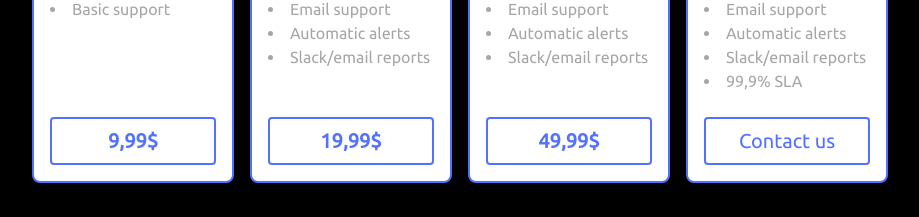
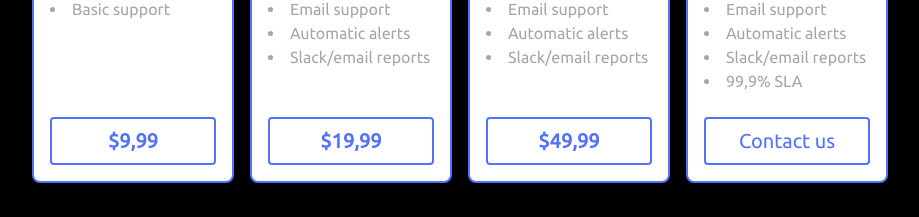
Before and after one commit to apilytics/apilytics, a Next.js app: page / in a window 1280 px wide. Shown: the part 2219-2436 px from the top of the page, without its empty margins (180-1099 px from the left). Built offline with nearby package versions, Linux system fonts and the light colour scheme.

Commit message:
Move dollar signs in front of the values in pricing plans 🤑

```diff
--- a/src/pages/index.tsx
+++ b/src/pages/index.tsx
@@ -155,7 +155,7 @@ const Home: NextPage = () => {
             </ul>
           </div>
           <div className="mt-6 outline-primary rounded p-2">
-            <h3 className="text-xl text-primary">9,99$</h3>
+            <h3 className="text-xl text-primary">$9,99</h3>
           </div>
         </div>
         <div className="bg-white rounded-lg p-4 outline-primary flex flex-col justify-between">
@@ -170,7 +170,7 @@ const Home: NextPage = () => {
             </ul>
           </div>
           <div className="mt-6 outline-primary rounded p-2">
-            <h3 className="text-xl text-primary">19,99$</h3>
+            <h3 className="text-xl text-primary">$19,99</h3>
           </div>
         </div>
         <div className="bg-white rounded-lg p-4 outline-primary flex flex-col justify-between">
@@ -185,7 +185,7 @@ const Home: NextPage = () => {
             </ul>
           </div>
           <div className="mt-6 outline-primary rounded p-2">
-            <h3 className="text-xl text-primary">49,99$</h3>
+            <h3 className="text-xl text-primary">$49,99</h3>
           </div>
         </div>
         <div className="bg-white rounded-lg p-4 outline-primary flex flex-col justify-between">
```
